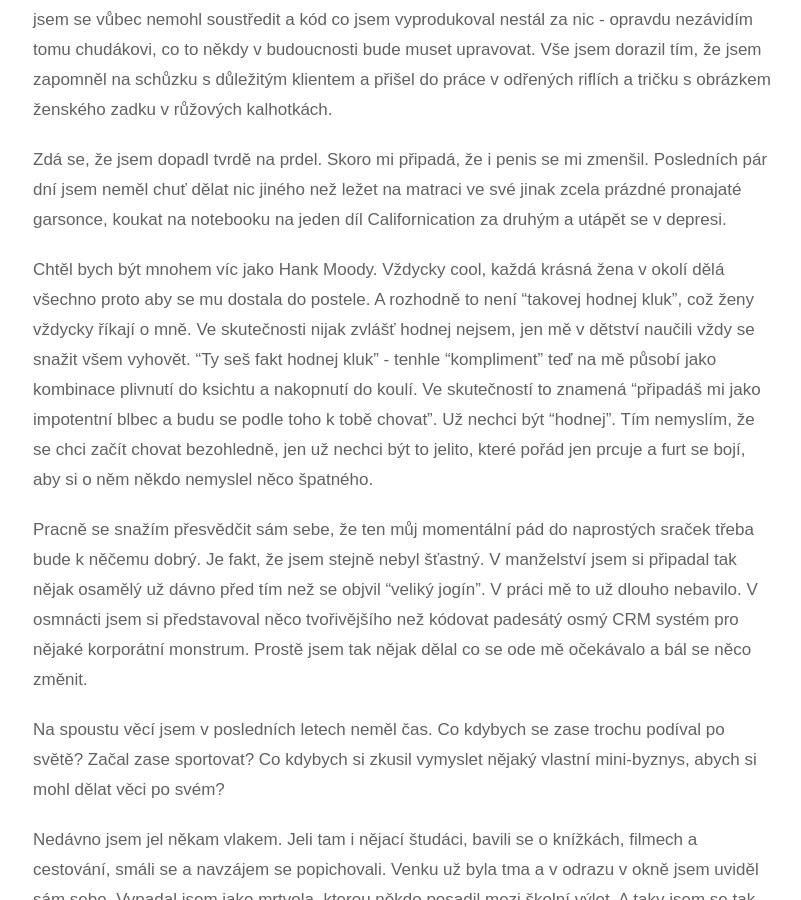
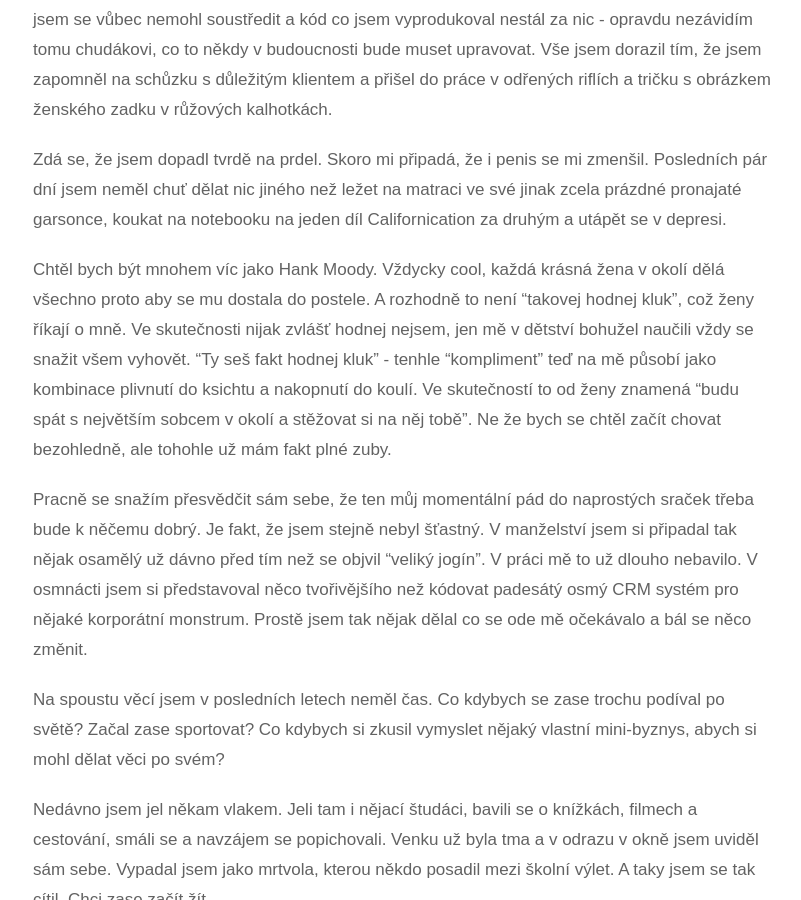
Before and after one commit to hoaheeu/hoaheeu, a Jekyll site: the page built from _posts/2014-07-26-zivotni-krize.markdown, in a window 1280 px wide and 900 px high, scrolled down 1621 px. Shown: the whole window, without its empty margins (62-863 px from the left). Built offline with Jekyll 4.4.1, drawn with Linux system fonts in a browser that asks for light colours; nearby versions of some CDN libraries; Markdown is read by kramdown in place of the engine named in the settings; comment, search, counter and statistics services are not loaded.

Commit message:
Tweaking first article

```diff
--- a/_posts/2014-07-26-zivotni-krize.markdown
+++ b/_posts/2014-07-26-zivotni-krize.markdown
@@ -30,7 +30,7 @@ Pravda je, že jsem v poslední době neodváděl nejlepší výkony. Nějak jse
 
 Zdá se, že jsem dopadl tvrdě na prdel. Skoro mi připadá, že i penis se mi zmenšil. Posledních pár dní jsem neměl chuť dělat nic jiného než ležet na matraci ve své jinak zcela prázdné pronajaté garsonce, koukat na notebooku na jeden díl Californication za druhým a utápět se v depresi.
 
-Chtěl bych být mnohem víc jako Hank Moody. Vždycky cool, každá krásná žena v okolí dělá všechno proto aby se mu dostala do postele. A rozhodně to není "takovej hodnej kluk", což ženy vždycky říkají o mně. Ve skutečnosti nijak zvlášť hodnej nejsem, jen mě v dětství naučili vždy se snažit všem vyhovět. "Ty seš fakt hodnej kluk" - tenhle "kompliment" teď na mě působí jako kombinace plivnutí do ksichtu a nakopnutí do koulí. Ve skutečností to znamená "připadáš mi jako impotentní blbec a budu se podle toho k tobě chovat". Už nechci být "hodnej". Tím nemyslím, že se chci začít chovat bezohledně, jen už nechci být to jelito, které pořád jen prcuje a furt se bojí, aby si o něm někdo nemyslel něco špatného.
+Chtěl bych být mnohem víc jako Hank Moody. Vždycky cool, každá krásná žena v okolí dělá všechno proto aby se mu dostala do postele. A rozhodně to není "takovej hodnej kluk", což ženy říkají o mně. Ve skutečnosti nijak zvlášť hodnej nejsem, jen mě v dětství bohužel naučili vždy se snažit všem vyhovět. "Ty seš fakt hodnej kluk" - tenhle "kompliment" teď na mě působí jako kombinace plivnutí do ksichtu a nakopnutí do koulí. Ve skutečností to od ženy znamená "budu spát s největším sobcem v okolí a stěžovat si na něj tobě". Ne že bych se chtěl začít chovat bezohledně, ale tohohle už mám fakt plné zuby.
 
 Pracně se snažím přesvědčit sám sebe, že ten můj momentální pád do naprostých sraček třeba bude k něčemu dobrý. Je fakt, že jsem stejně nebyl šťastný. V manželství jsem si připadal tak nějak osamělý už dávno před tím než se objvil "veliký jogín". V práci mě to už dlouho nebavilo. V osmnácti jsem si představoval něco tvořivějšího než kódovat padesátý osmý CRM systém pro nějaké korporátní monstrum. Prostě jsem tak nějak dělal co se ode mě očekávalo a bál se něco změnit.
 
```
